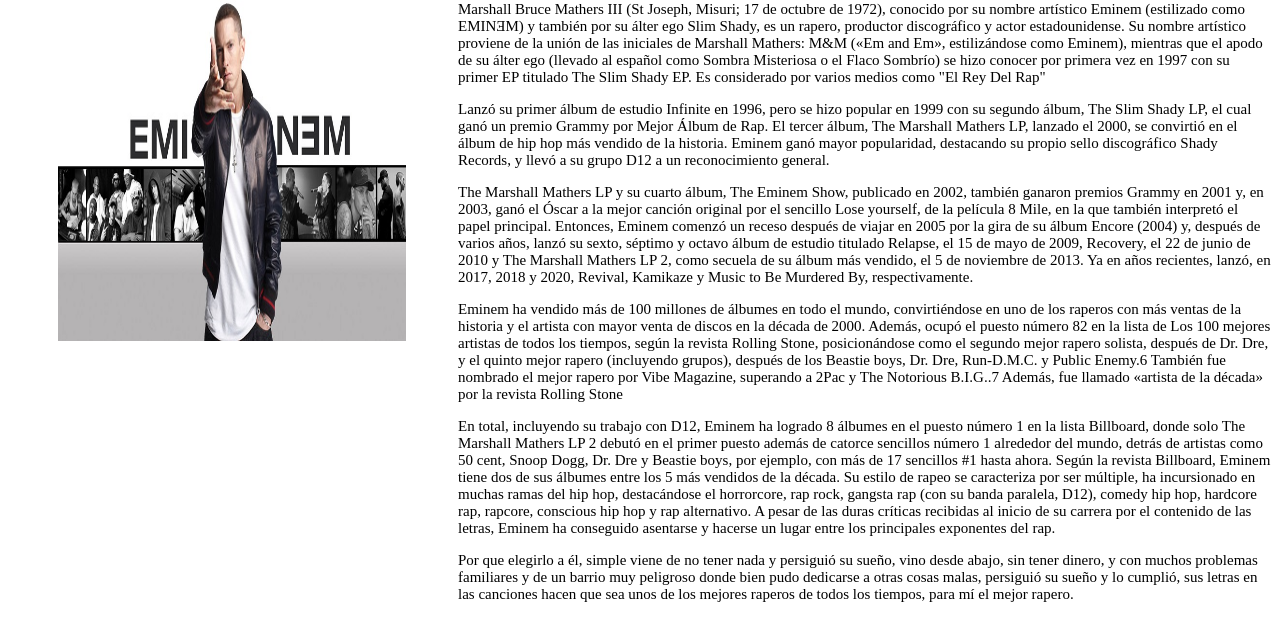
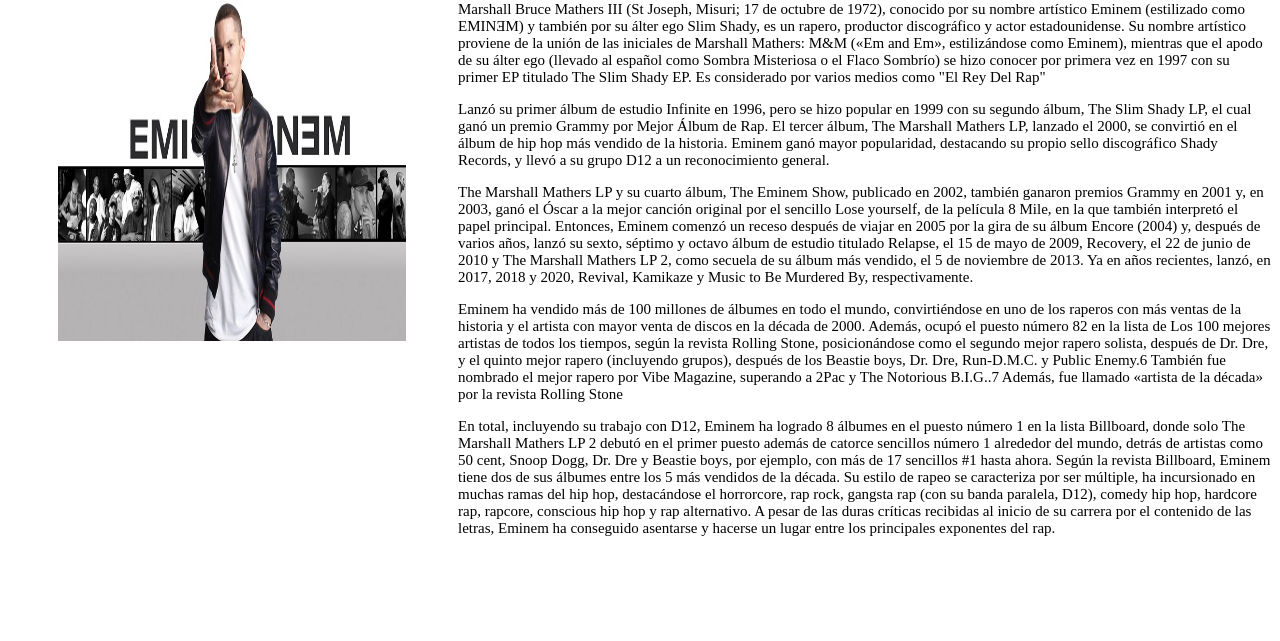
Before and after one commit to eacoronado/Tarea2_16, a plain HTML site: page PersonajeFavorito.html in a window 1280 px wide. Shown: the part 161-802 px from the top of the page. Drawn offline with Linux system fonts and the light colour scheme.

Commit message:
Update PersonajeFavorito.html
Removiendo por que elegirlo

```diff
--- a/PersonajeFavorito.html
+++ b/PersonajeFavorito.html
@@ -70,10 +70,7 @@
 	del rap. </p>
 
 
-	<p>Por que elegirlo a él, simple viene de no tener nada y persiguió su sueño, vino desde abajo, sin tener dinero, y con muchos problemas familiares
-	y de un barrio muy peligroso donde bien pudo dedicarse a otras cosas malas, persiguió su sueño y lo cumplió, sus letras en las canciones hacen que sea
-	unos de los mejores raperos de todos los tiempos, para mí el mejor rapero.
-	</p>
+
 	</div>
 
 
```
